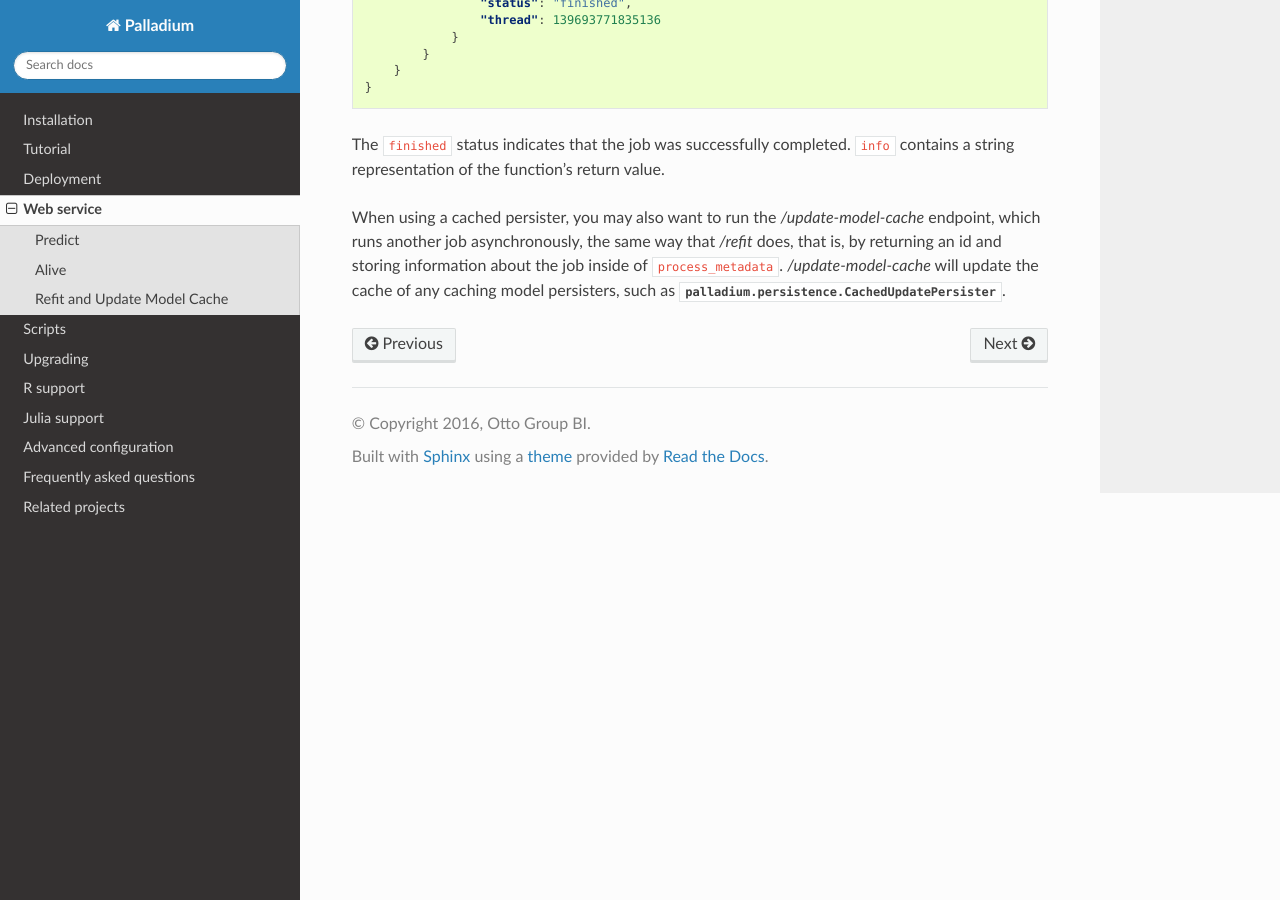
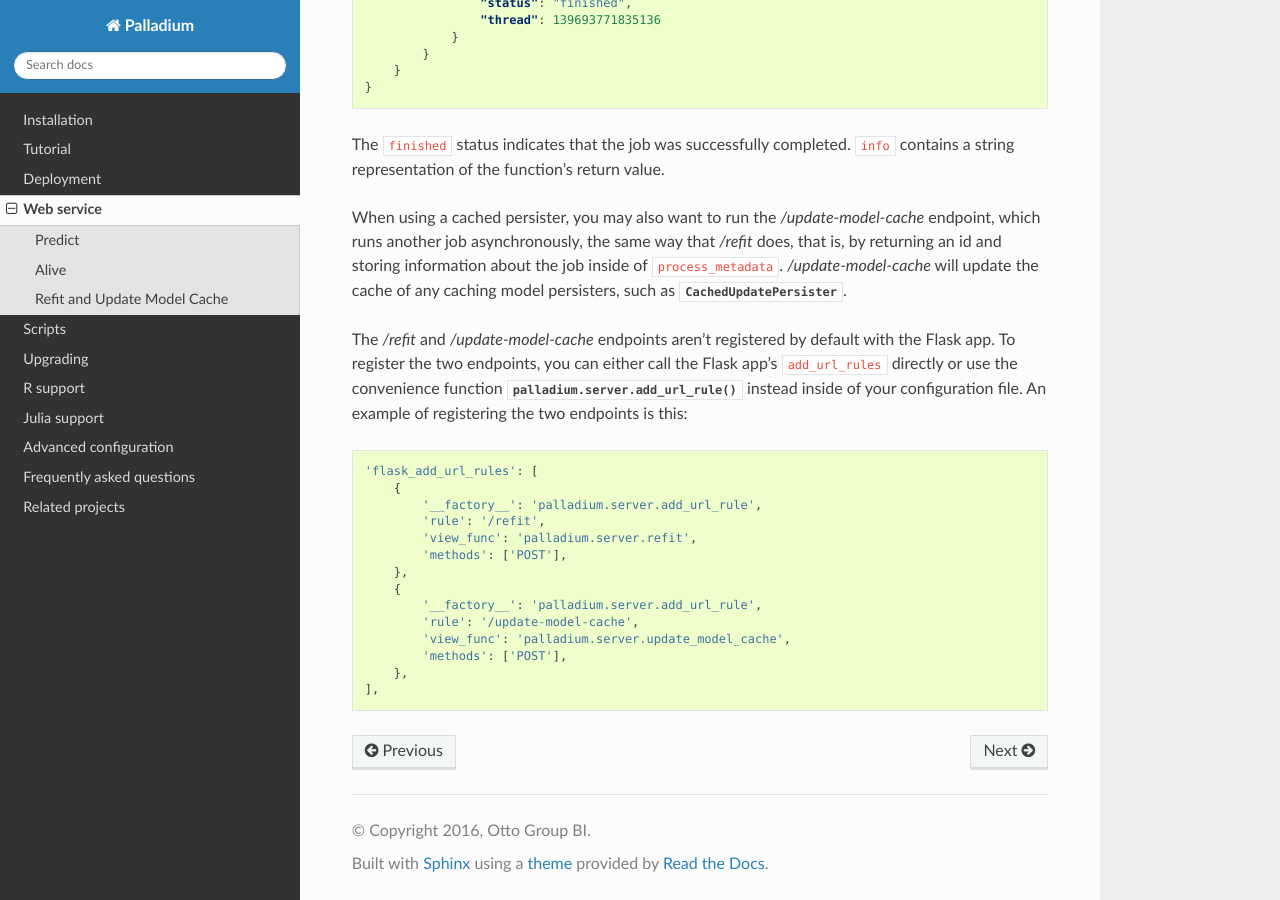
Before and after one commit to ottogroup/palladium, a Sphinx documentation site: the page built from docs/user/web-service.rst, in a window 1280 px wide and 900 px high, scrolled down 4162 px. Built offline with Sphinx 7.4.7 and the Read the Docs theme 2.0.0, drawn with Linux system fonts in a browser that asks for light colours; pages that are not in the unit, such as notebooks, are missing from menus; some of the changed text lies outside the part shown.

Commit message:
User must now manually register /alive and /update-model-cache

```diff
--- a/docs/user/web-service.rst
+++ b/docs/user/web-service.rst
@@ -193,7 +193,7 @@ method:
 
 - In multi-server or multi-process environments, you must take care of
   updating existing model caches (e.g. when running
-  :class:`palladium.persistence.CachedUpdatePersister`) by hand.  This
+  :class:`~palladium.persistence.CachedUpdatePersister`) by hand.  This
   can be done by calling the */update-model-cache* endpoint for each
   server process.
 
@@ -242,4 +242,28 @@ the same way that */refit* does, that is, by returning an id and
 storing information about the job inside of ``process_metadata``.
 */update-model-cache* will update the cache of any caching model
 persisters, such as
-:class:`palladium.persistence.CachedUpdatePersister`.
+:class:`~palladium.persistence.CachedUpdatePersister`.
+
+The */refit* and */update-model-cache* endpoints aren't registered by
+default with the Flask app.  To register the two endpoints, you can
+either call the Flask app's ``add_url_rules`` directly or use the
+convenience function :func:`palladium.server.add_url_rule` instead
+inside of your configuration file.  An example of registering the two
+endpoints is this:
+
+.. code-block:: python
+
+    'flask_add_url_rules': [
+        {
+            '__factory__': 'palladium.server.add_url_rule',
+            'rule': '/refit',
+            'view_func': 'palladium.server.refit',
+            'methods': ['POST'],
+        },
+        {
+            '__factory__': 'palladium.server.add_url_rule',
+            'rule': '/update-model-cache',
+            'view_func': 'palladium.server.update_model_cache',
+            'methods': ['POST'],
+        },
+    ],
```
Also changed, not shown: 3 other files.
